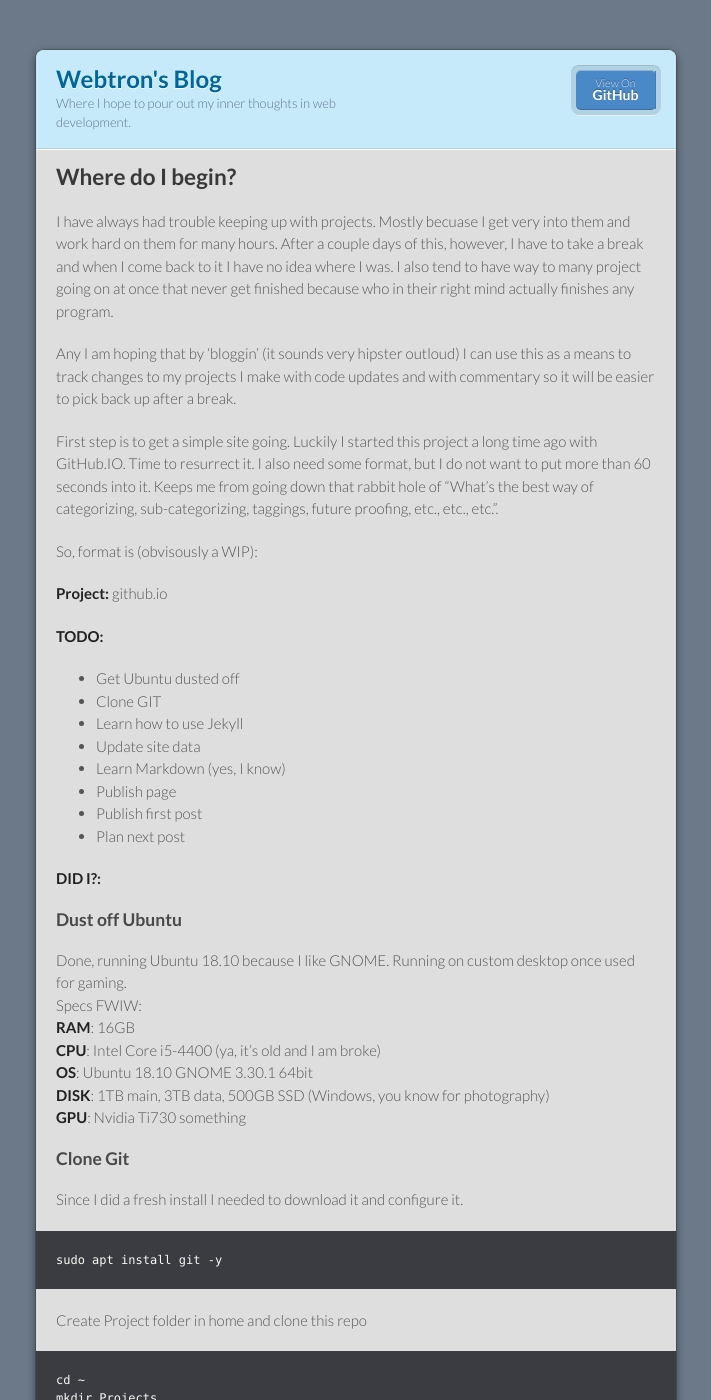
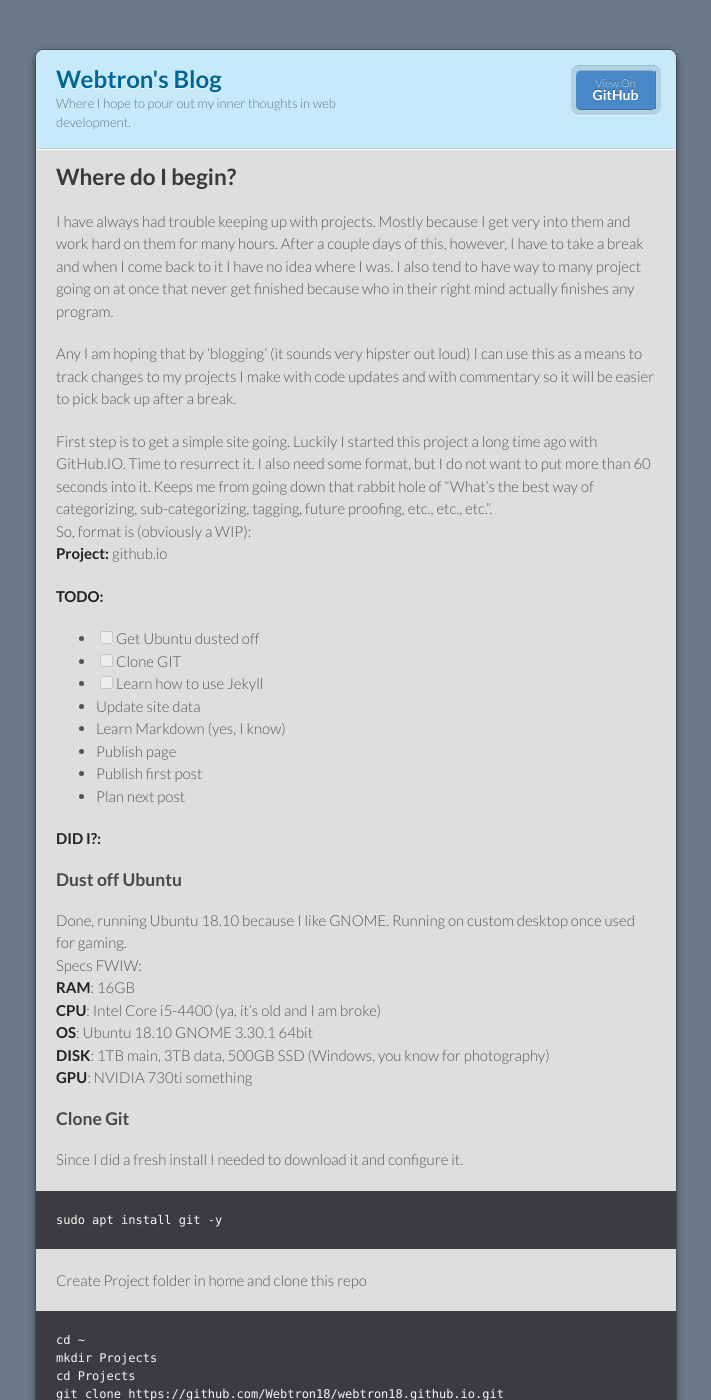
Before and after one commit to Lord0fBytes/lord0fbytes.github.io, a Jekyll site: the page built from _posts/2019-02-19-lets-start-this.md, in a window 1280 px wide and 1400 px high. Shown: the whole window, without its empty margins (284-995 px from the left). Built offline with Jekyll 4.4.1, drawn with Linux system fonts in a browser that asks for light colours; our own code applies the rules of GitHub Pages for plain Markdown files.

```diff
--- a/_posts/2019-02-19-lets-start-this.md
+++ b/_posts/2019-02-19-lets-start-this.md
@@ -1,27 +1,30 @@
-
+---
+layout: default
+title: Let's Start This Thing
+---
 
 ## Where do I begin?
-I have always had trouble keeping up with projects. Mostly becuase I get very into them and work hard on them for many hours.
+I have always had trouble keeping up with projects. Mostly because I get very into them and work hard on them for many hours.
 After a couple days of this, however, I have to take a break and when I come back to it I have no idea where I was.
 I also tend to have way to many project going on at once that never get finished because who in their right mind actually finishes
 any program.
 
-Any I am hoping that by 'bloggin' (it sounds very hipster outloud) I can use this as a means to track changes to my projects I make
+Any I am hoping that by 'blogging' (it sounds very hipster out loud) I can use this as a means to track changes to my projects I make
 with code updates and with commentary so it will be easier to pick back up after a break.
 
 First step is to get a simple site going. Luckily I started this project a long time ago with GitHub.IO. Time to resurrect it.
 I also need some format, but I do not want to put more than 60 seconds into it. Keeps me from going down that rabbit hole of
-"What's the best way of categorizing, sub-categorizing, taggings, future proofing, etc., etc., etc.".
-
-So, format is (obvisously a WIP):
-
+"What's the best way of categorizing, sub-categorizing, tagging, future proofing, etc., etc., etc.".
+<br>
+So, format is (obviously a WIP):
+<br>
 **Project:** github.io
 
 **TODO:**
 
-  - Get Ubuntu dusted off
-  - Clone GIT
-  - Learn how to use Jekyll
+  - [ ] Get Ubuntu dusted off
+  - [ ] Clone GIT
+  - [ ] Learn how to use Jekyll
   - Update site data
   - Learn Markdown (yes, I know)
   - Publish page
@@ -38,7 +41,7 @@ Running on custom desktop once used for gaming.
 **CPU**: Intel Core i5-4400 (ya, it's old and I am broke)<br>
 **OS**: Ubuntu 18.10 GNOME 3.30.1 64bit<br>
 **DISK**: 1TB main, 3TB data, 500GB SSD (Windows, you know for photography)<br>
-**GPU**: Nvidia Ti730 something<br>
+**GPU**: NVIDIA 730ti something<br>
 
 ### Clone Git
 Since I did a fresh install I needed to download it and configure it.
```
